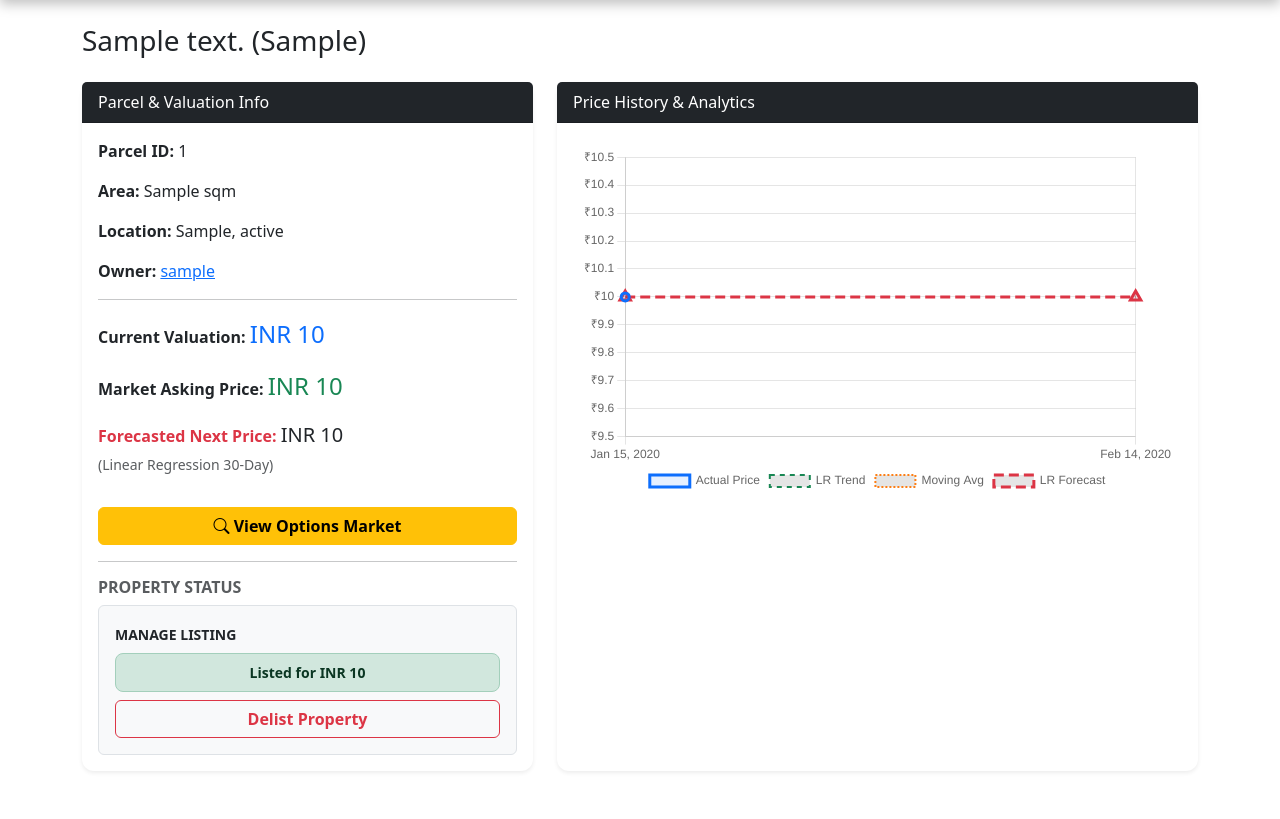
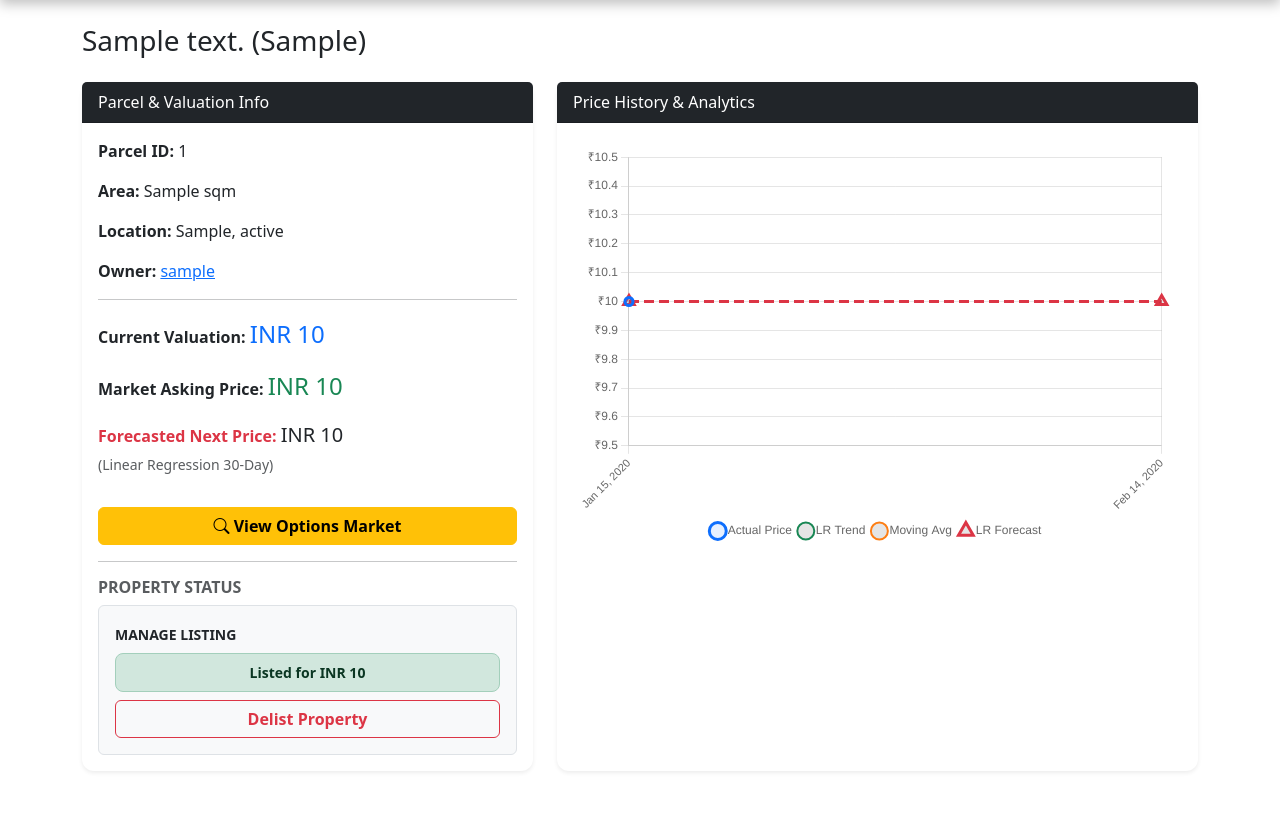
Before and after one commit to parthmistry903/land-options-trading, a Flask app: page /parcels/1 in a window 1280 px wide. Shown: the part 56-875 px from the top of the page. Run offline with Flask 3, Linux system fonts and the light colour scheme; a user stored in the database is signed in; tables that the repository leaves empty or names only in its code hold one stand-in row (values such as "Sample post"); data that the repository does not hold is empty.

Commit message:
Update parcel_detail.html

```diff
--- a/templates/parcel_detail.html
+++ b/templates/parcel_detail.html
@@ -71,7 +71,7 @@
                 <span>Price History & Analytics</span>
             </div>
             <div class="card-body p-2 p-sm-4">
-                <div style="position: relative; height: 350px; width: 100%;">
+                <div style="position: relative; height: 400px; width: 100%;">
                     <canvas id="priceChart"></canvas>
                 </div>
                 <script type="application/json" id="chartDataJson">
@@ -89,6 +89,10 @@
                         const forecastPoints = new Array(chartData.actual.length - 1).fill(null);
                         forecastPoints.push(chartData.actual[chartData.actual.length - 1]);
                         forecastPoints.push(chartData.forecast);
+
+                        // Mobile check for responsive label limiting
+                        const isMobile = window.innerWidth < 768;
+
                         new Chart(ctx, {
                             type: 'line',
                             data: {
@@ -136,9 +140,32 @@
                             options: {
                                 responsive: true,
                                 maintainAspectRatio: false,
-                                plugins: { legend: { position: 'bottom' } },
+                                plugins: {
+                                    legend: {
+                                        position: 'bottom',
+                                        labels: {
+                                            usePointStyle: true,
+                                            boxWidth: 8,
+                                            font: { size: isMobile ? 10 : 12 } // Smaller legend text on mobile
+                                        }
+                                    }
+                                },
                                 scales: {
-                                    y: { ticks: { callback: (val) => '₹' + val.toLocaleString() } }
+                                    x: {
+                                        ticks: {
+                                            maxRotation: 45,
+                                            minRotation: 45,
+                                            autoSkip: true,
+                                            maxTicksLimit: isMobile ? 6 : 15, // CRITICAL FIX: Stops labels from overlapping on phones
+                                            font: { size: isMobile ? 9 : 11 }
+                                        }
+                                    },
+                                    y: {
+                                        ticks: {
+                                            callback: (val) => '₹' + val.toLocaleString(),
+                                            font: { size: isMobile ? 10 : 12 }
+                                        }
+                                    }
                                 }
                             }
                         });
```
